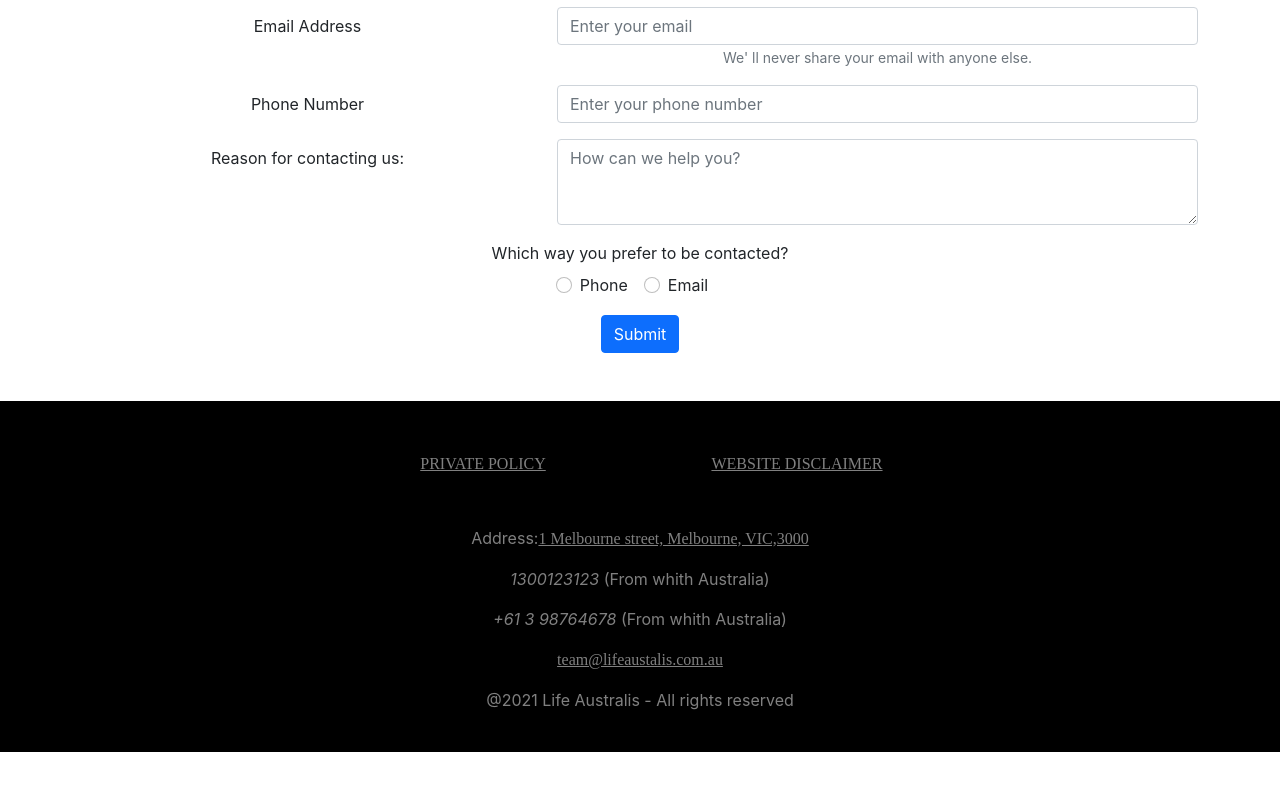
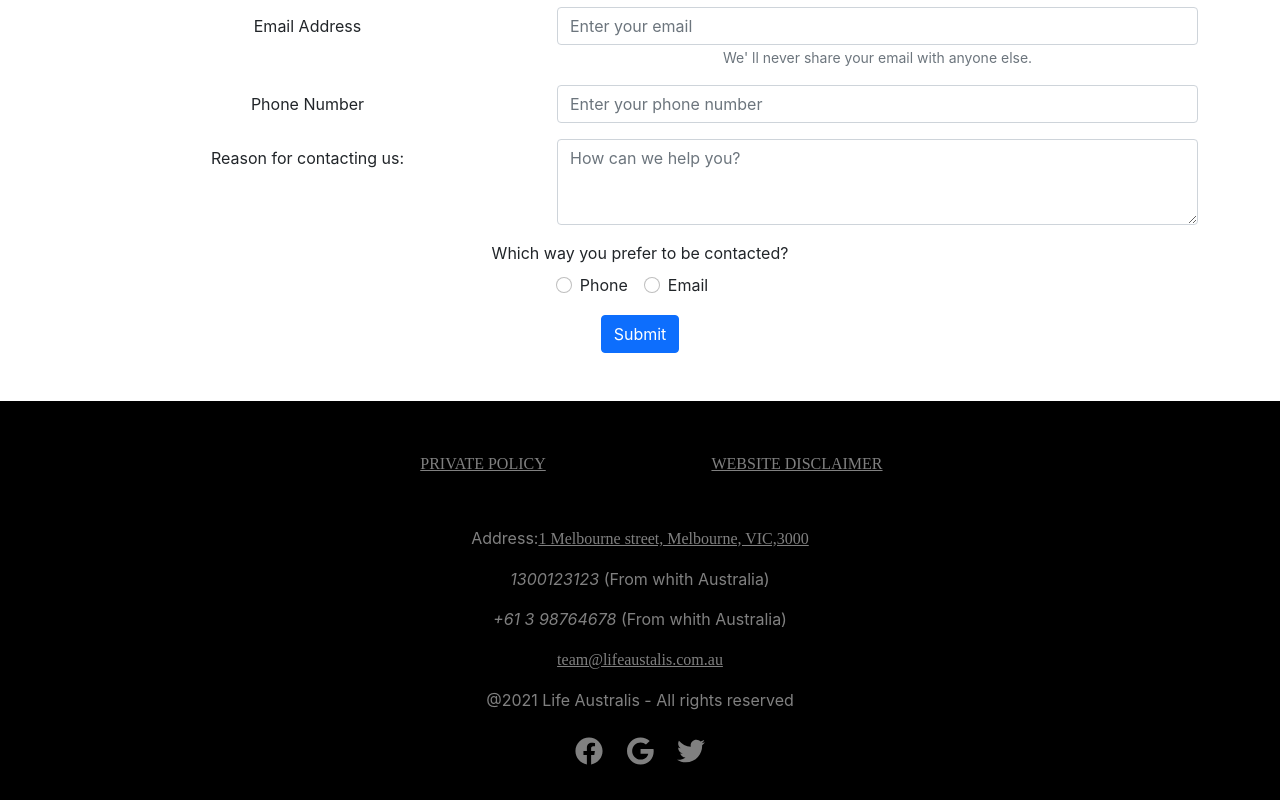
Before and after one commit to twhuasheng/life-australis, a React (Create React App) app: page / in a window 1280 px wide. Shown: the part 2357-3157 px from the top of the page. Before the commit the page ends 3109 px from the top, so only its background shows below. Built offline with nearby package versions, Linux system fonts and the light colour scheme.

Commit message:
feat: add social icon

```diff
--- a/src/components/footer/index.js
+++ b/src/components/footer/index.js
@@ -1,8 +1,13 @@
+/* eslint-disable import/no-duplicates */
 /* eslint-disable jsx-a11y/anchor-is-valid */
 import styled from 'styled-components';
 import Row from 'react-bootstrap/Row';
 import Col from 'react-bootstrap/Col';
 import Container from 'react-bootstrap/Container';
+import { FontAwesomeIcon } from '@fortawesome/react-fontawesome';
+import { faFacebook } from '@fortawesome/free-brands-svg-icons';
+import { faGoogle } from '@fortawesome/free-brands-svg-icons';
+import { faTwitter } from '@fortawesome/free-brands-svg-icons';
 
 import { P } from '../typography';
 
@@ -47,7 +52,6 @@ export function FooterStyled() {
           <Astyled href="#">WEBSITE DISCLAIMER</Astyled>
         </Col>
       </RowStyled>
-
       <Row>
         <P>
           Address:
@@ -77,6 +81,19 @@ export function FooterStyled() {
       <Row>
         <P>@2021 Life Australis - All rights reserved</P>
       </Row>
+      <Row>
+        <Col md={{ span: 4, offset: 4 }} style={{ fontSize: '2rem' }}>
+          <Astyled href="https://www.facebook.com/Google/" style={{ marginRight: '1.5rem' }} target="_blank">
+            <FontAwesomeIcon icon={faFacebook} size="sm" />
+          </Astyled>
+          <Astyled href="https://www.google.com" style={{ marginRight: '1.5rem' }} target="_blank">
+            <FontAwesomeIcon icon={faGoogle} size="sm" />
+          </Astyled>
+          <Astyled href="https://www.twitter.com/" target="_blank">
+            <FontAwesomeIcon icon={faTwitter} size="sm" />
+          </Astyled>
+        </Col>
+      </Row>
     </ContainerStyled>
   );
 }
```
